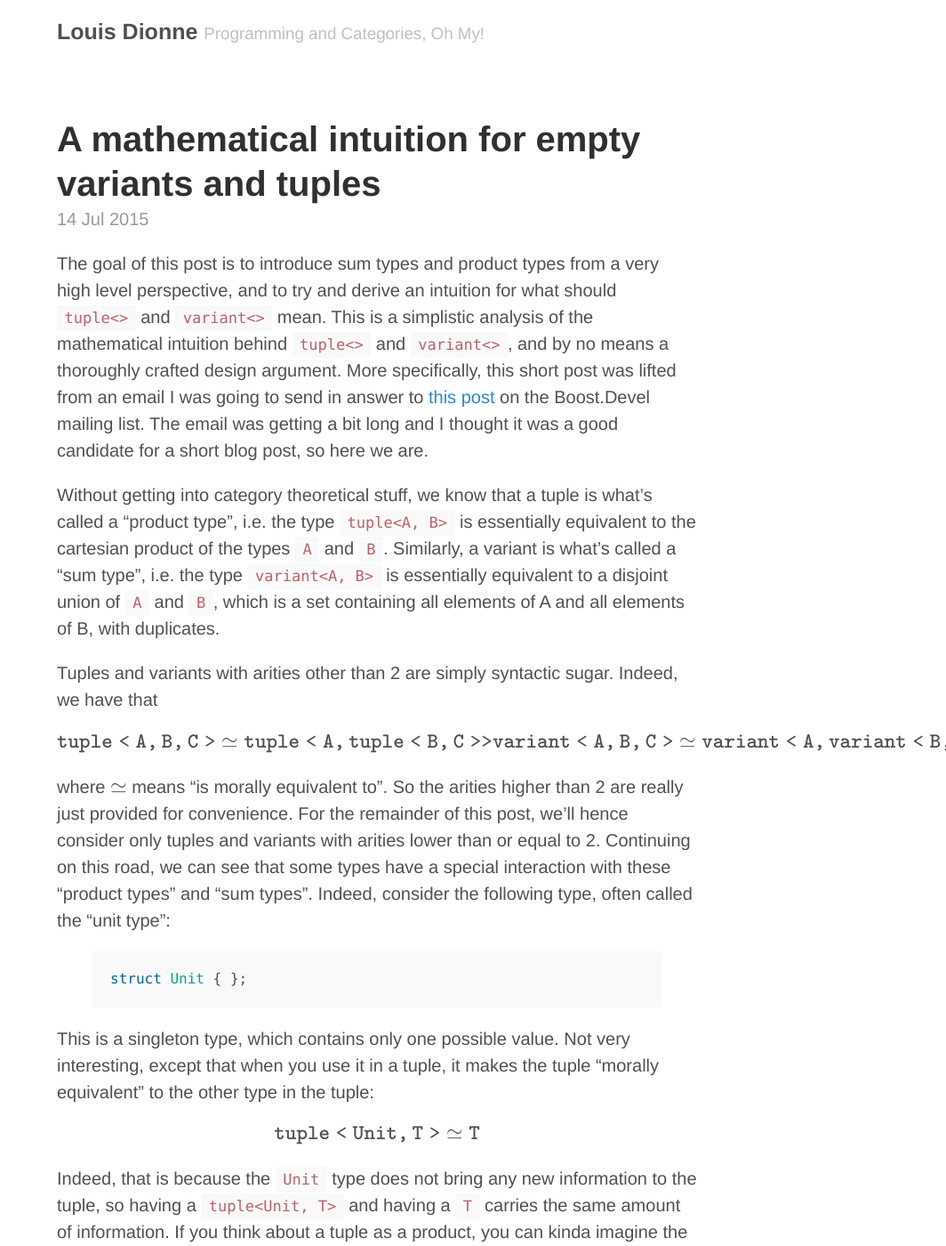
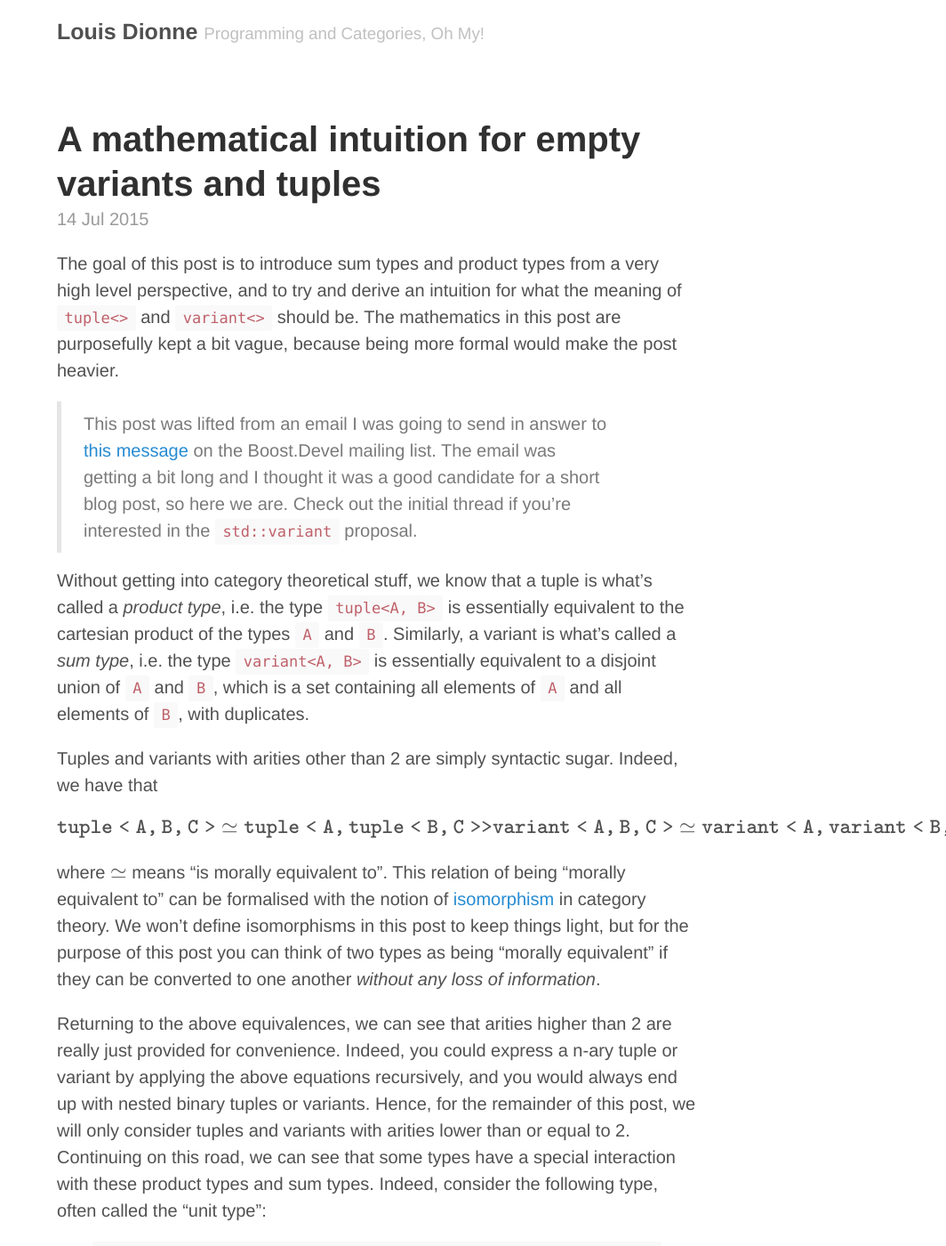
Before and after one commit to ldionne/ldionne.github.io, a Jekyll site: the page built from _posts/2015-07-14-empty-variants-and-tuples.md, in a window 1280 px wide and 1400 px high. Shown: the whole window at 89% size, without its empty margins (216-1280 px from the left). Built offline with Jekyll 4.4.1, drawn with Linux system fonts in a browser that asks for light colours; formulas are drawn with MathJax 3; comment, search, counter and statistics services are not loaded; some of the changed text lies outside the part shown.

Commit message:
[empty variants] Add information about isomorphisms and reformulate the intro

```diff
--- a/_posts/2015-07-14-empty-variants-and-tuples.md
+++ b/_posts/2015-07-14-empty-variants-and-tuples.md
@@ -7,19 +7,22 @@ tags: variant tuple "product type" "sum type"
 
 The goal of this post is to introduce sum types and product types from a
 very high level perspective, and to try and derive an intuition for what
-should `tuple<>` and `variant<>` mean. This is a simplistic analysis of
-the mathematical intuition behind `tuple<>` and `variant<>`, and by no
-means a thoroughly crafted design argument. More specifically, this short
-post was lifted from an email I was going to send in answer to [this post][1]
-on the Boost.Devel mailing list. The email was getting a bit long and I
-thought it was a good candidate for a short blog post, so here we are.
+the meaning of `tuple<>` and `variant<>` should be. The mathematics in
+this post are purposefully kept a bit vague, because being more formal
+would make the post heavier.
+
+> This post was lifted from an email I was going to send in answer to
+> [this message][1] on the Boost.Devel mailing list. The email was getting
+> a bit long and I thought it was a good candidate for a short blog post,
+> so here we are. Check out the initial thread if you're interested in
+> the `std::variant` proposal.
 
 Without getting into category theoretical stuff, we know that a tuple is
-what's called a "product type", i.e. the type `tuple<A, B>` is essentially
+what's called a _product type_, i.e. the type `tuple<A, B>` is essentially
 equivalent to the cartesian product of the types `A` and `B`. Similarly, a
-variant is what's called a "sum type", i.e. the type `variant<A, B>` is
+variant is what's called a _sum type_, i.e. the type `variant<A, B>` is
 essentially equivalent to a disjoint union of `A` and `B`, which is a set
-containing all elements of A and all elements of B, with duplicates.
+containing all elements of `A` and all elements of `B`, with duplicates.
 
 Tuples and variants with arities other than 2 are simply syntactic sugar.
 Indeed, we have that
@@ -29,12 +32,21 @@ $$
     \mathtt{variant<A, B, C>} \simeq \mathtt{variant<A, variant<B, C>>}
 $$
 
-where $$\simeq$$ means "is morally equivalent to". So the arities higher than
-2 are really just provided for convenience. For the remainder of this post,
-we'll hence consider only tuples and variants with arities lower than or equal
-to 2. Continuing on this road, we can see that some types have a special
-interaction with these "product types" and "sum types". Indeed, consider
-the following type, often called the "unit type":
+where $$\simeq$$ means "is morally equivalent to". This relation of being
+"morally equivalent to" can be formalised with the notion of [isomorphism][2]
+in category theory. We won't define isomorphisms in this post to keep things
+light, but for the purpose of this post you can think of two types as being
+"morally equivalent" if they can be converted to one another _without any loss
+of information_.
+
+Returning to the above equivalences, we can see that arities higher than 2 are
+really just provided for convenience. Indeed, you could express a n-ary tuple
+or variant by applying the above equations recursively, and you would always
+end up with nested binary tuples or variants. Hence, for the remainder of this
+post, we will only consider tuples and variants with arities lower than or
+equal to 2. Continuing on this road, we can see that some types have a special
+interaction with these product types and sum types. Indeed, consider the
+following type, often called the "unit type":
 
 {% highlight c++ %}
 struct Unit { };
@@ -108,9 +120,8 @@ $$
 
 Hence, you could create an object of type `tuple<>`, but you can't create an
 object of type `variant<>`; trying to do so should be a compile-time error.
-I can't really back my intuition by more mathematics than considering the
-behavior of products and sums on empty collections. Indeed, we normally
-define
+This intuition is backed by the usual behavior of products and sums on empty
+collections as defined in mathematics. Indeed, we normally define
 
 $$
     \prod_{x \, \in \, \emptyset} x = 1 \\
@@ -120,4 +131,8 @@ $$
 This is convenient in mathematics, and I also find it quite intuitive.
 Naively, I think the design of `variant<>` and `tuple<>` should follow this.
 
+### Edits
+15 Jul 2015: Add more information about isomorphisms and reformulate the intro
+
 [1]: http://thread.gmane.org/gmane.comp.lib.boost.devel/261503/focus=261881
+[2]: https://en.wikipedia.org/wiki/Isomorphism
```
